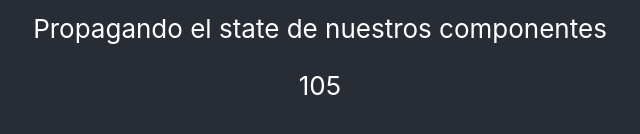
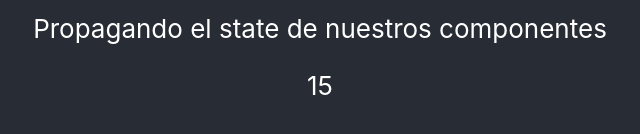
Before and after one commit to MarcoClavero/curso_react, a React (Create React App) app: page / in a window 1280 px wide. Shown: the part 516-650 px from the top of the page, without its empty margins (320-960 px from the left). Built offline with nearby package versions, Linux system fonts and the light colour scheme.

Commit message:
update 2

```diff
--- a/src/App.js
+++ b/src/App.js
@@ -35,7 +35,7 @@ class App extends Component {
         <div className="App-header">
           <img src={logo} className="App-logo" alt="logo" />
           <p>Propagando el state de nuestros componentes</p>
-        <Contador contadorInicial={100} />
+        <Contador contadorInicial={10} />
 
         </div>
 
```
